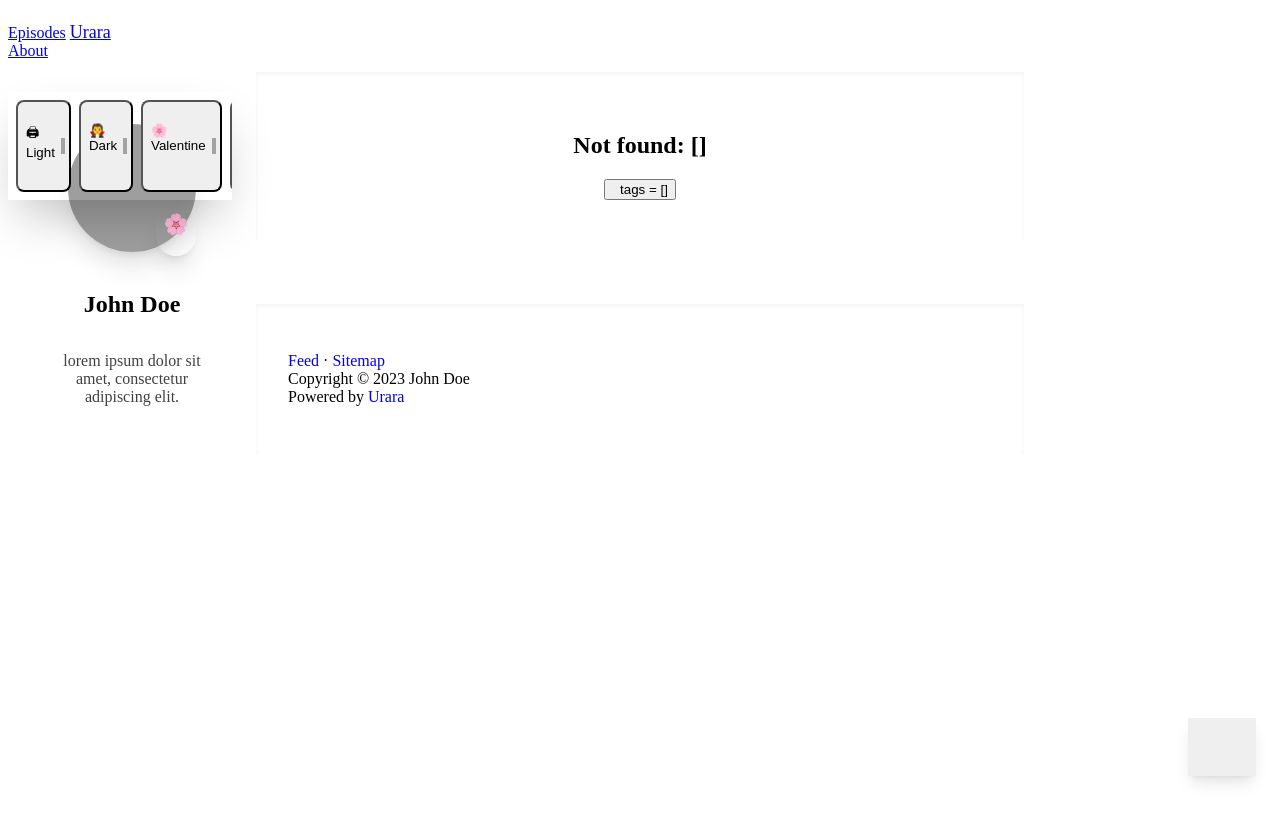
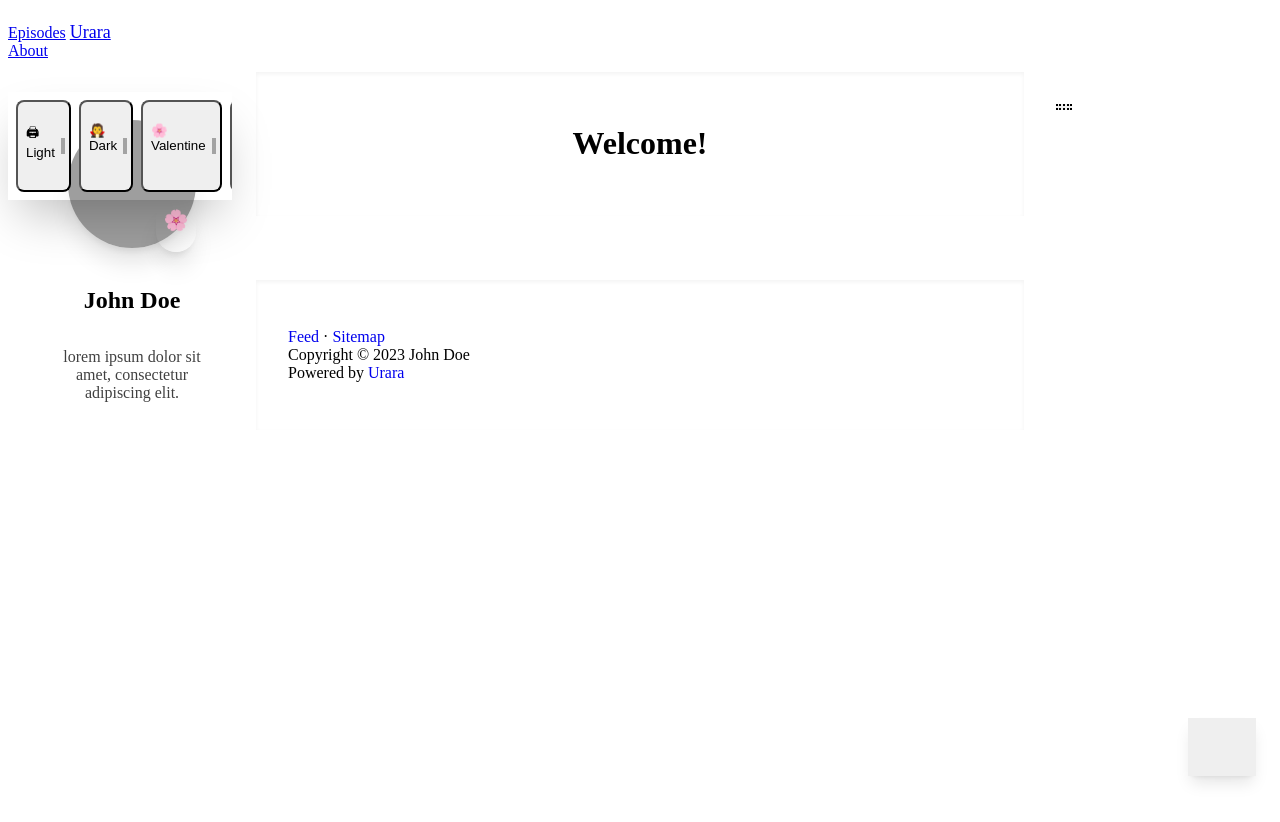
Before and after one commit to Sk8rSeth/earmarkspod.com, a SvelteKit app: page / in a window 1280 px wide. Shown: the top 822 px of the page. Built offline with nearby package versions, Linux system fonts and the light colour scheme; grey boxes are pictures that could not be loaded.

Commit message:
home page scaffolding

```diff
--- a/src/routes/+page.svelte
+++ b/src/routes/+page.svelte
@@ -3,35 +3,15 @@
   import { fly } from 'svelte/transition'
   import { page } from '$app/stores'
   import { browser } from '$app/environment'
-  import { posts as storedPosts, tags as storedTags } from '$lib/stores/posts'
-  import { title as storedTitle } from '$lib/stores/title'
   import Head from '$lib/components/head.svelte'
   import Footer from '$lib/components/footer.svelte'
   import Post from '$lib/components/post_card.svelte'
   import Profile from '$lib/components/index_profile.svelte'
 
-  let allPosts: Urara.Post[]
-  let allTags: string[]
   let loaded: boolean
-  let [posts, tags, years]: [Urara.Post[], string[], number[]] = [[], [], []]
-
-  storedTitle.set('')
-
-  $: storedPosts.subscribe(storedPosts => (allPosts = storedPosts.filter(post => !post.flags?.includes('unlisted'))))
-
-  $: storedTags.subscribe(storedTags => (allTags = storedTags as string[]))
-
-  $: if (posts.length > 1) years = [new Date(posts[0].published ?? posts[0].created).getFullYear()]
-
-  $: if (tags) {
-    posts = !tags ? allPosts : allPosts.filter(post => tags.every(tag => post.tags?.includes(tag)))
-    if (browser && window.location.pathname === '/')
-      window.history.replaceState({}, '', tags.length > 0 ? `?tags=${tags.toString()}` : `/`)
-  }
 
   onMount(() => {
     if (browser) {
-      if ($page.url.searchParams.get('tags')) tags = $page.url.searchParams.get('tags')?.split(',') ?? []
       loaded = true
     }
   })
@@ -50,74 +30,31 @@
     in:fly={{ x: -25, duration: 300, delay: 500 }}
     out:fly={{ x: -25, duration: 300 }}
     class="flex-1 w-full max-w-screen-md xl:order-last mx-auto xl:ml-0 xl:mr-8 xl:max-w-md">
-    {#if allTags && Object.keys(allTags).length > 0}
     <div
       class="flex xl:flex-wrap gap-2 overflow-x-auto xl:overflow-x-hidden overflow-y-hidden max-h-24 my-auto xl:max-h-fit max-w-fit xl:max-w-full pl-8 md:px-0 xl:pl-8 xl:pt-8">
-        {#each allTags as tag}
-          <button
-            id={tag}
-            on:click={() => (tags.includes(tag) ? (tags = tags.filter(tagName => tagName != tag)) : (tags = [...tags, tag]))}
-            class:!btn-secondary={tags.includes(tag)}
-            class:shadow-lg={tags.includes(tag)}
-            class="btn btn-sm btn-ghost normal-case border-dotted border-base-content/20 border-2 mt-4 mb-8 xl:m-0">
-            #{tag}
-          </button>
-        {/each}
+      <button class="btn btn-sm btn-ghost normal-case border-dotted border-base-content/20 border-2 mt-4 mb-8 xl:m-0" />
     </div>
-    {/if}
   </div>
   <div class="flex-none w-full max-w-screen-md mx-auto xl:mx-0">
-    {#key posts}
-      <!-- {:else} is not used because there is a problem with the transition -->
-      {#if loaded && posts.length === 0}
+    <main
+      class="flex flex-col relative bg-base-100 md:bg-transparent md:gap-8 z-10 text-center"
+      itemprop="mainEntityOfPage"
+      itemscope>
       <div
-          in:fly={{ x: 100, duration: 300, delay: 500 }}
-          out:fly={{ x: -100, duration: 300 }}
-          class="bg-base-300 text-base-content shadow-inner text-center md:rounded-box p-10 -mb-2 md:mb-0 relative z-10">
-          <div class="prose items-center">
-            <h2>
-              Not found: [{#each tags as tag, i}
-                '{tag}'{#if i + 1 < tags.length},{/if}
-              {/each}]
-            </h2>
-            <button on:click={() => (tags = [])} class="btn btn-secondary">
-              <span class="i-heroicons-outline-trash mr-2" />
-              tags = []
-            </button>
+        class:hidden={!loaded}
+        class="bg-base-300 text-base-content shadow-inner p-8 md:rounded-box"
+        in:fly={{ x: -25, duration: 300, delay: 500 }}
+        out:fly={{ x: -25, duration: 300 }}>
+        <h1>Welcome!</h1>
       </div>
-        </div>
-      {/if}
-      <main
-        class="flex flex-col relative bg-base-100 md:bg-transparent md:gap-8 z-10"
-        itemprop="mainEntityOfPage"
-        itemscope
-        itemtype="https://schema.org/Blog">
-        {#each posts as post, index}
-          {@const year = new Date(post.published ?? post.created).getFullYear()}
-          {#if !years.includes(year)}
-            <div
-              in:fly={{ x: index % 2 ? 100 : -100, duration: 300, delay: 500 }}
-              out:fly={{ x: index % 2 ? -100 : 100, duration: 300 }}
-              class="divider my-4 md:my-0">
-              {years.push(year) && year}
-            </div>
-          {/if}
-          <div
-            in:fly={{ x: index % 2 ? 100 : -100, duration: 300, delay: 500 }}
-            out:fly={{ x: index % 2 ? -100 : 100, duration: 300 }}
-            class="rounded-box transition-all duration-500 ease-in-out hover:z-30 hover:shadow-lg md:shadow-xl md:hover:shadow-2xl md:hover:-translate-y-0.5">
-            <Post {post} preview={true} loading={index < 5 ? 'eager' : 'lazy'} decoding={index < 5 ? 'auto' : 'async'} />
-          </div>
-        {/each}
     </main>
     <div
       class:hidden={!loaded}
       class="sticky bottom-0 md:static md:mt-8"
-        in:fly={{ x: posts.length + (1 % 2) ? 100 : -100, duration: 300, delay: 500 }}
-        out:fly={{ x: posts.length + (1 % 2) ? -100 : 100, duration: 300 }}>
+      in:fly={{ x: -25, duration: 300, delay: 500 }}
+      out:fly={{ x: -25, duration: 300 }}>
       <div class="divider mt-0 mb-8 hidden lg:flex" />
       <Footer />
     </div>
-    {/key}
   </div>
 </div>
```
Lines whose indentation alone changed are shown as unchanged.
